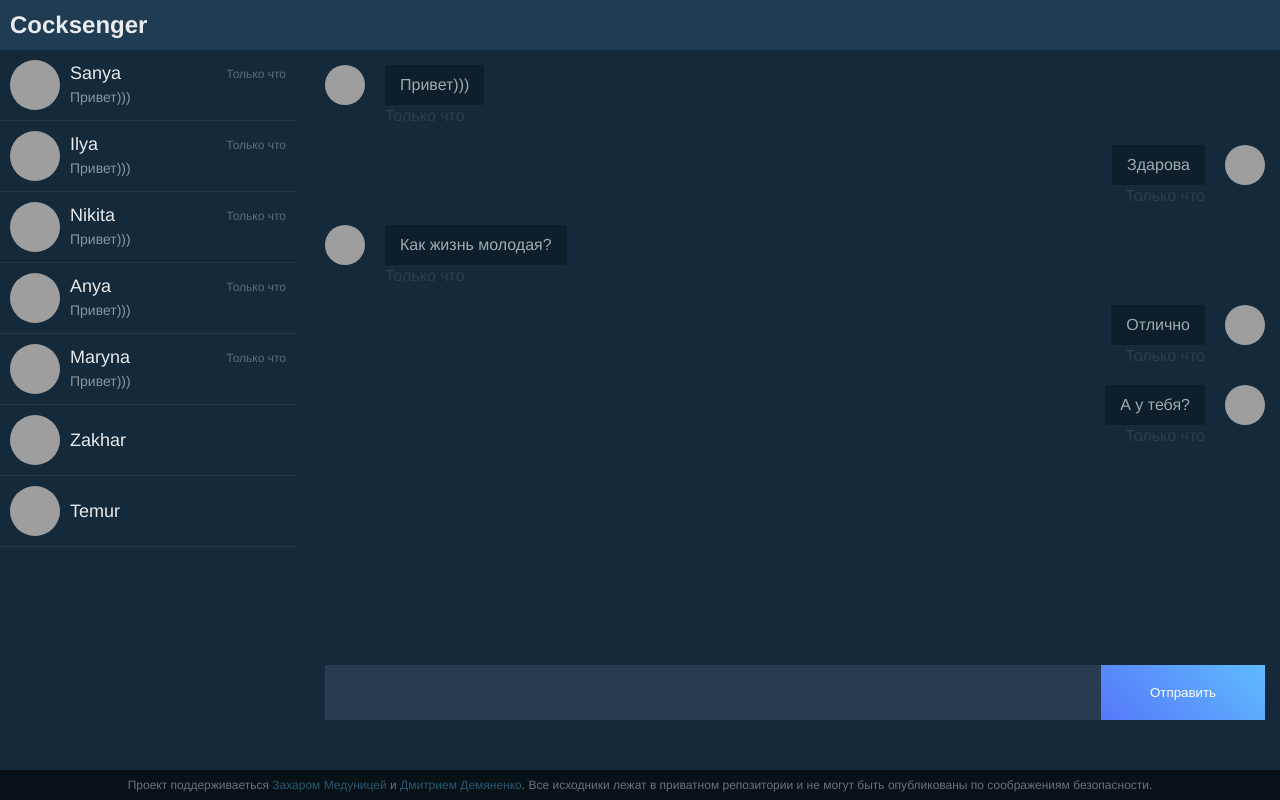
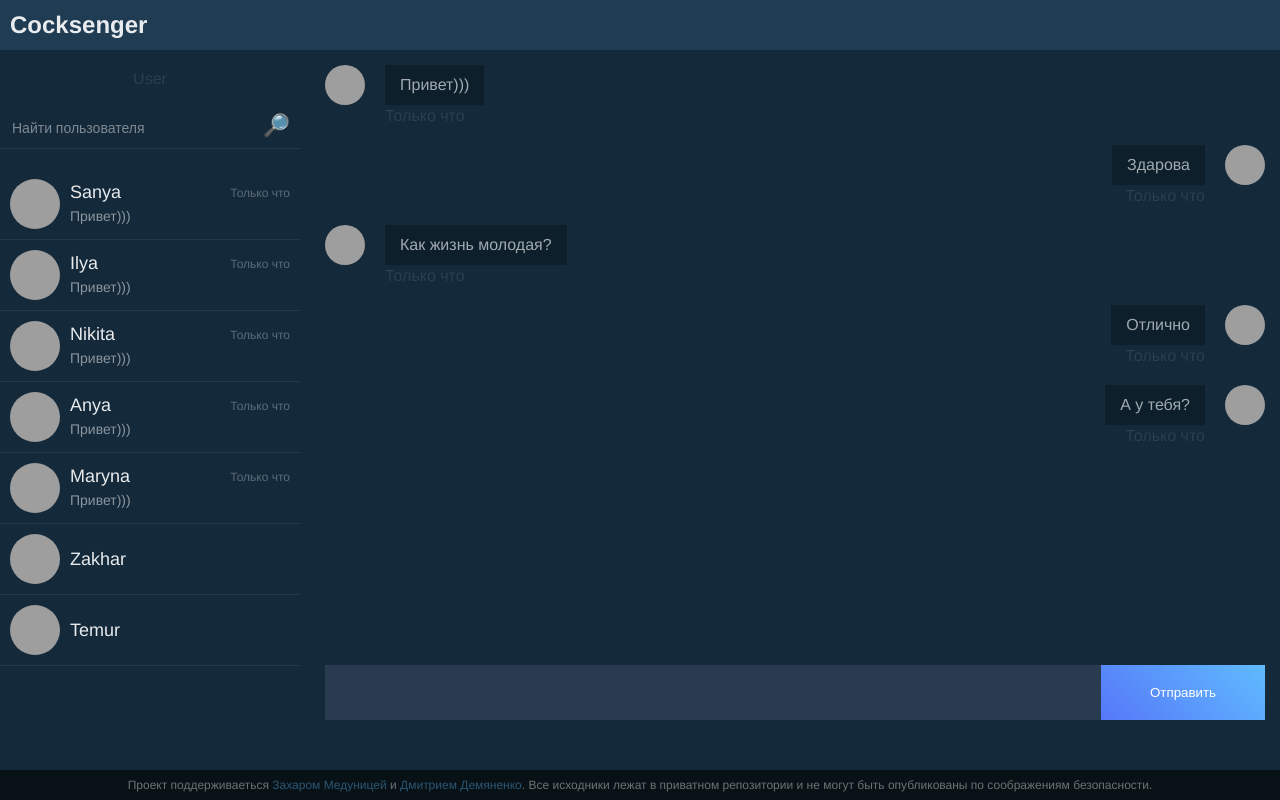
Before and after one commit to ZakhaRekt/messanger, a Vue app: page /chat in a window 1280 px wide. Built offline with nearby package versions, Linux system fonts and the light colour scheme; grey boxes are pictures that could not be loaded.

Commit message:
feat: add search form in ChatUsers and start creating block for current user info

```diff
--- a/src/components/Chat.vue
+++ b/src/components/Chat.vue
@@ -1,5 +1,5 @@
 <template>
-  <div class="container">
+  <div class="chat-container">
     <ChatUsers/>
     <ChatHistory/>
     <ChatForm/>
@@ -19,7 +19,7 @@ export default {
 </script>
 
 <style scoped>
-.container {
+.chat-container {
   display: grid;
   max-width: 1400px;
   margin: 0 auto;
--- a/src/components/ChatUsers.vue
+++ b/src/components/ChatUsers.vue
@@ -1,5 +1,11 @@
 <template>
   <div class="container">
+    <div class="current-user">
+      User
+    </div>
+    <form class="search-form">
+      <input type="text" placeholder="Найти пользователя">
+    </form>
     <ul>
       <li v-for="user in users"
           :key="user.username"
@@ -87,13 +93,50 @@ export default {
 .container {
   grid-column: 1;
   grid-row: 1 / 3;
+  padding: 20px 0 0 0;
+}
+
+.current-user {
+  margin: 0 0 20px 0;
+}
+
+.search-form {
+  position: relative;
+  margin: 0 0 20px 0;
+}
+
+.search-form:after {
+  content: '🔎';
+  font-size: 22px;
+  position: absolute;
+  right: 10px;
+  top: 5px;
+  z-index: 1;
+}
+
+.search-form input {
+  width: 100%;
+  font-size: 14px;
+  padding: 12px;
+  box-sizing: border-box;
+  border: none;
+  border-bottom: 1px solid #ffffff16;
+  outline: none;
+  color: #fff;
+  opacity: .9;
+  background: #142A3B;
+}
+
+.search-form input::placeholder {
+  color: #fff;
+  opacity: .5;
 }
 
 ul {
   list-style: none;
   margin: 0;
   padding: 0;
-  width: calc(100% - 4px);
+  width: 100%;
 }
 
 li {
```
